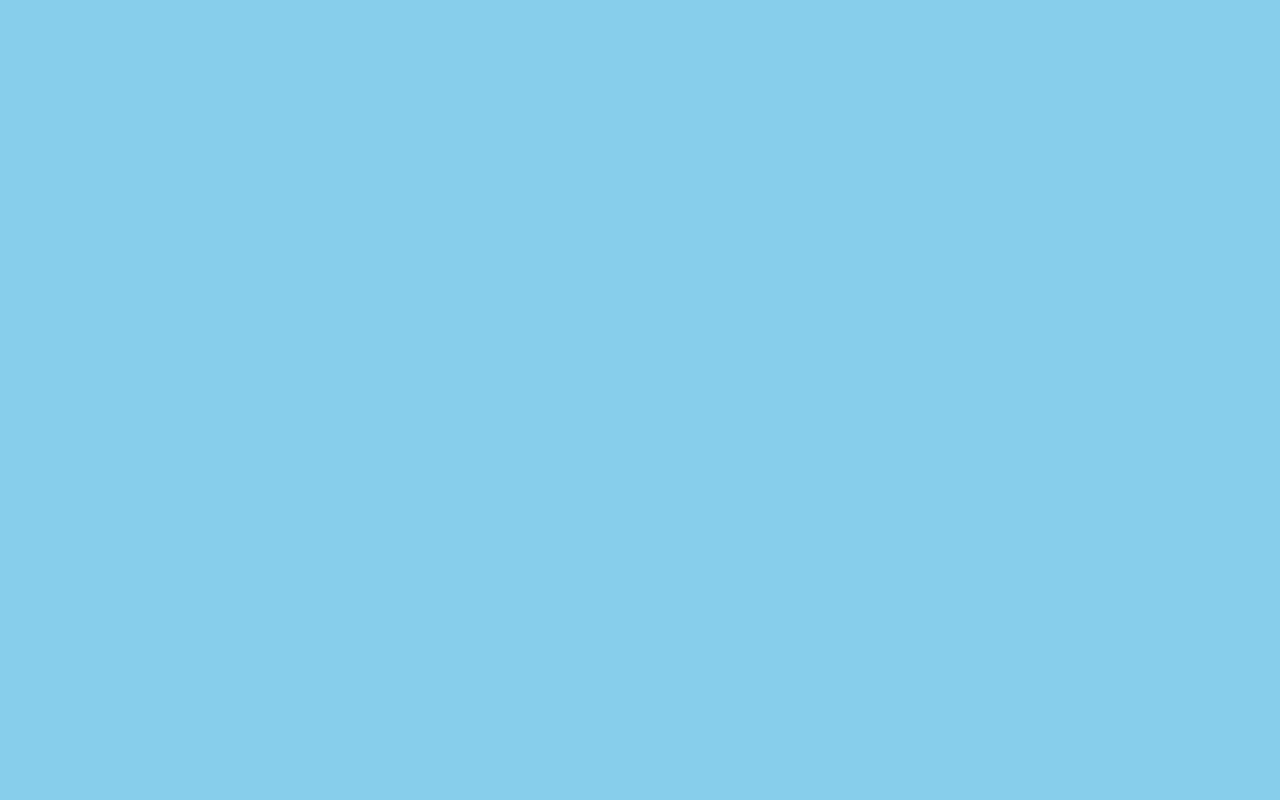
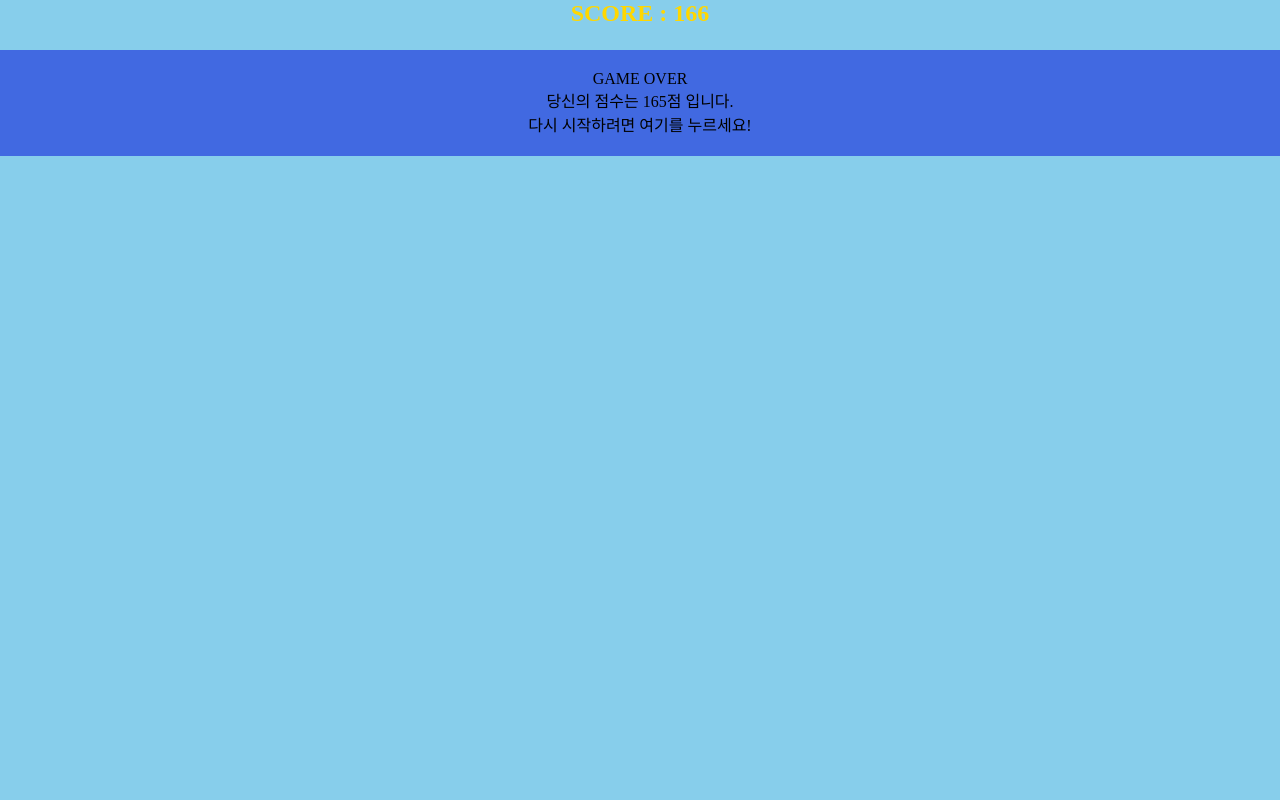
Before and after one commit to jangsumin/Flappy-Bird, a website built with Parcel: page index.html in a window 1280 px wide. Both pictures are taken after a click on the button "Press start". Built offline with nearby package versions, Linux system fonts and the light colour scheme; files whose address does not match are found by name.

Commit message:
not let bird escape from display & wing move & game over & restart the game

```diff
--- a/src/index.js
+++ b/src/index.js
@@ -10,20 +10,27 @@ gameMessage.addEventListener("click", start);
 document.addEventListener("keydown", pressOn);
 document.addEventListener("keyup", pressOff);
 let keys = {};
-let bird = document.createElement("div");
-let wing = document.createElement("div");
 let player = {
   x: 0,
   y: 0,
-  speed: 2
+  speed: 2,
+  score: 0,
+  inplay: false
 };
 
 function start() {
   console.log("game start");
+  player.inplay = true;
+  player.score = 0;
+  gameArea.innerHTML = "";
   startBtn.classList.add("hide");
   gameMessage.classList.add("hide");
+  let bird = document.createElement("div");
+  let wing = document.createElement("div");
   bird.setAttribute("class", "bird");
   wing.setAttribute("class", "wing");
+  wing.pos = 15;
+  wing.style.top = wing.pos + "px";
   bird.appendChild(wing);
   gameArea.appendChild(bird);
   player.x = bird.offsetLeft;
@@ -32,22 +39,57 @@ function start() {
 }
 
 function playGame() {
-  if (keys.ArrowLeft) {
+  if (player.inplay) {
+    let bird = document.querySelector(".bird");
+    let wing = document.querySelector(".wing");
+    let move = false;
+    if (keys.ArrowLeft && player.x > 0) {
       player.x -= player.speed;
+      move = true;
     }
-  if (keys.ArrowRight) {
+    if (keys.ArrowRight && player.x < gameArea.offsetWidth - bird.offsetWidth) {
       player.x += player.speed;
+      move = true;
     }
-  if (keys.ArrowUp) {
-    player.y -= player.speed;
+    if ((keys.ArrowUp || keys.Space) && player.y > 0) {
+      player.y -= player.speed * 5;
+      move = true;
     }
-  if (keys.ArrowDown) {
+    if (
+      keys.ArrowDown &&
+      player.y < gameArea.offsetHeight - bird.offsetHeight
+    ) {
       player.y += player.speed;
+      move = true;
+    }
+
+    if (move) {
+      wing.pos = wing.pos === 15 ? 25 : 15;
+      wing.style.top = wing.pos + "px";
+    }
+
+    // 중력 만들기
+    player.y += player.speed * 2;
+    if (player.y > gameArea.offsetHeight - bird.offsetHeight) {
+      console.log("game over");
+      playGameOver();
     }
     bird.style.left = player.x + "px";
     bird.style.top = player.y + "px";
     // 재귀적으로 계속 게임을 진행중이도록 함.
     window.requestAnimationFrame(playGame);
+    player.score += 1;
+    score.innerText = "SCORE : " + player.score;
+  }
+}
+
+function playGameOver() {
+  player.inplay = false;
+  gameMessage.classList.remove("hide");
+  gameMessage.innerHTML =
+    "GAME OVER<br>당신의 점수는 " +
+    player.score +
+    "점 입니다. <br> 다시 시작하려면 여기를 누르세요!";
 }
 
 function pressOn(e) {
--- a/src/styles.css
+++ b/src/styles.css
@@ -48,3 +48,25 @@ body {
   height: 14px;
   background-size: cover;
 }
+
+.score {
+  position: fixed;
+  top: 0;
+  left: 0;
+  right: 0;
+  color: gold;
+  text-align: center;
+  height: 50px;
+  font-size: 1.5em;
+  font-weight: bold;
+}
+
+.gameMessage {
+  position: fixed;
+  top: 50px;
+  left: 0;
+  right: 0;
+  padding: 20px;
+  text-align: center;
+  background: royalblue;
+}
```
Lines whose indentation alone changed are shown as unchanged.
